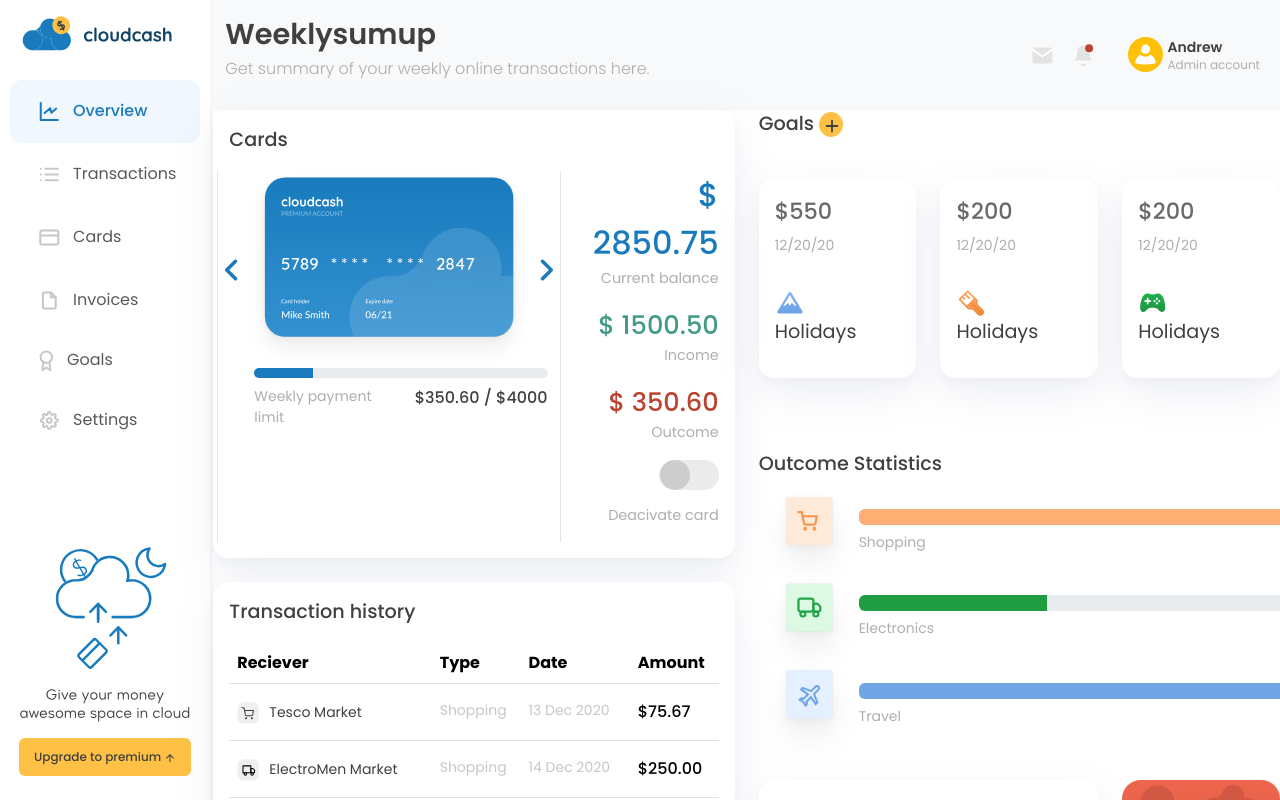
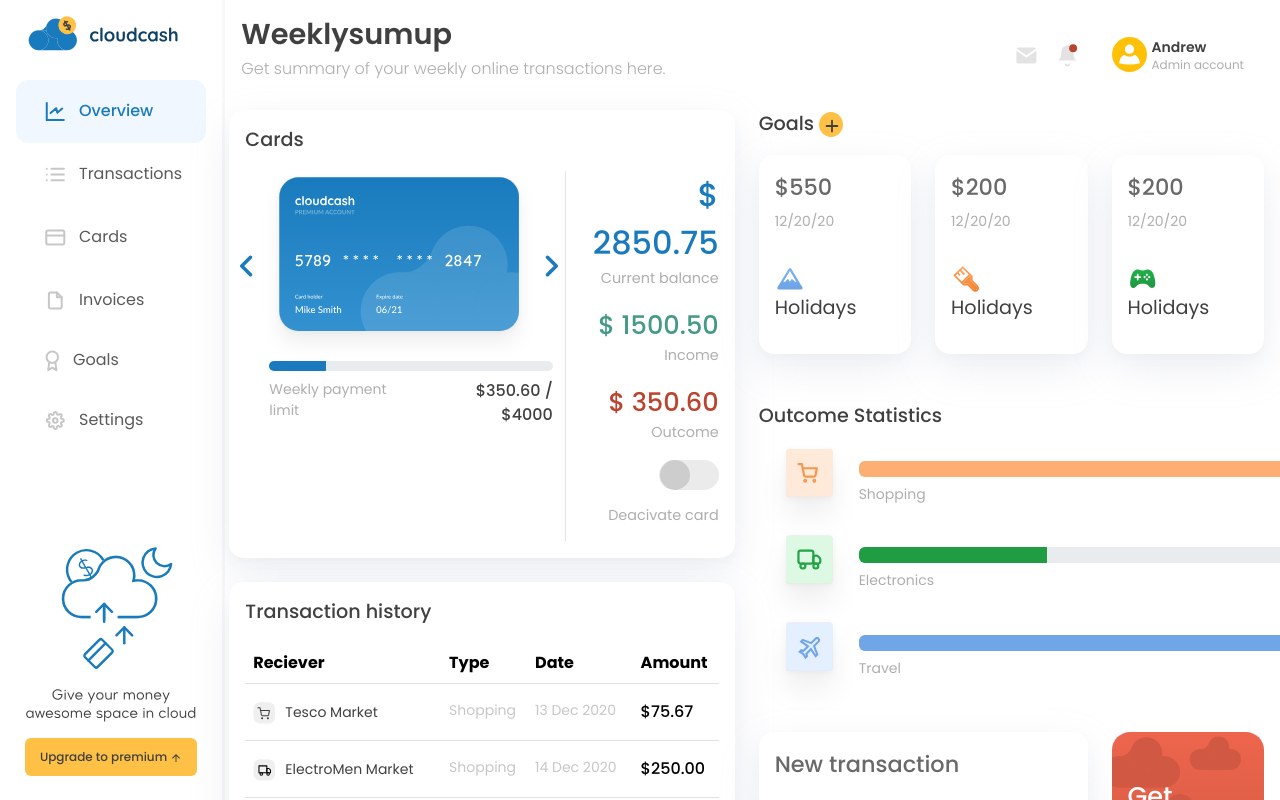
Before and after one commit to Rameswara-Rao/dashboard-cantileverlabs, a React (Vite) app: page / in a window 1280 px wide. Shown: the top 800 px of the page. Built offline with nearby package versions, Linux system fonts and the light colour scheme.

Commit message:
resposiveness fix

```diff
--- a/src/App.css
+++ b/src/App.css
@@ -26,6 +26,9 @@
   padding-left: 0px !important;
   padding-right: 0px !important;
   border-right: 3px solid #f8f8f8;
+  height: 100vh !important;
+  overflow-y: hidden !important;
+  position: fixed;
 }
 
 .navlink-text {
--- a/src/App.jsx
+++ b/src/App.jsx
@@ -12,13 +12,13 @@ const App = () => {
       <Row>
         {isDesktop && (
           <Col className="p-0" sm={2}>
-            <div className="sidebar">
+            <div className="sidebar px-3">
               <SideNavBar />
             </div>
           </Col>
         )}
 
-        <Col sm={isDesktop ? 10 : 12} className="main-content p-0 ">
+        <Col sm={isDesktop ? 10 : 12} className="main-content px-3 ">
           <MainContent />
         </Col>
       </Row>
--- a/src/components/creditCard/CreditCard.jsx
+++ b/src/components/creditCard/CreditCard.jsx
@@ -9,7 +9,7 @@ const CreditCard = () => {
         <Card.Body>
           <p className="goals-head text-center text-xl-start">Cards</p>
           <Row>
-            <Col sm={8} className="credit-card-left-border">
+            <Col sm={8}>
               <div className="d-flex justify-content-center px-3">
                 <p className="my-auto">
                   <FaAngleLeft size={28} color="#197BBD" />
--- a/src/components/goals/Goals.jsx
+++ b/src/components/goals/Goals.jsx
@@ -16,7 +16,7 @@ const Goals = () => {
         {goalsData?.map((data, ind) => {
           return (
             <Col key={ind} sm={4}>
-              <Card className="card-mod text-center text-xl-start my-4 mx-4 mx-sm-0">
+              <Card className="card-mod text-center text-xl-start my-4 my-xl-0 mx-4 mx-sm-0">
                 <Card.Body>
                   <p className="goals-card-title">${data.price}</p>
                   <p className="goals-card-subtitle">{data.date}</p>
--- a/src/components/header/Header.jsx
+++ b/src/components/header/Header.jsx
@@ -1,15 +1,12 @@
 import { useState } from "react";
 
 import {
-  Row,
-  Col,
   Stack,
   Button,
   Offcanvas,
   Container,
   Nav,
   Navbar,
-  NavDropdown,
 } from "react-bootstrap";
 import "./HeaderStyles.css";
 import { useMediaQuery } from "react-responsive";
@@ -25,7 +22,7 @@ const Header = () => {
 
   return (
     <>
-      <Navbar collapseOnSelect expand="lg" className="bg-body-tertiary">
+      <Navbar collapseOnSelect expand="lg">
         <Container fluid>
           <Navbar.Brand>
             <Offcanvas show={show} onHide={handleClose}>
--- a/src/components/newTransaction/NewTransactionStyles.css
+++ b/src/components/newTransaction/NewTransactionStyles.css
@@ -39,11 +39,15 @@
   border-left: 1px solid #197bbd !important;
   border-bottom: 1px solid #197bbd !important;
   border-top: 1px solid #197bbd !important;
-  width: 160px !important;
+  /* width: 160px !important; */
 }
 
 .card-text-mod {
-    font-size: Poppins !important;
-    font-weight: 500;
-    font-size: 1.6rem;
-  }
+  font-size: Poppins !important;
+  font-weight: 500;
+  font-size: 1.6rem;
+}
+
+.get-loan-card {
+  height: 10vw !important;
+}
```
